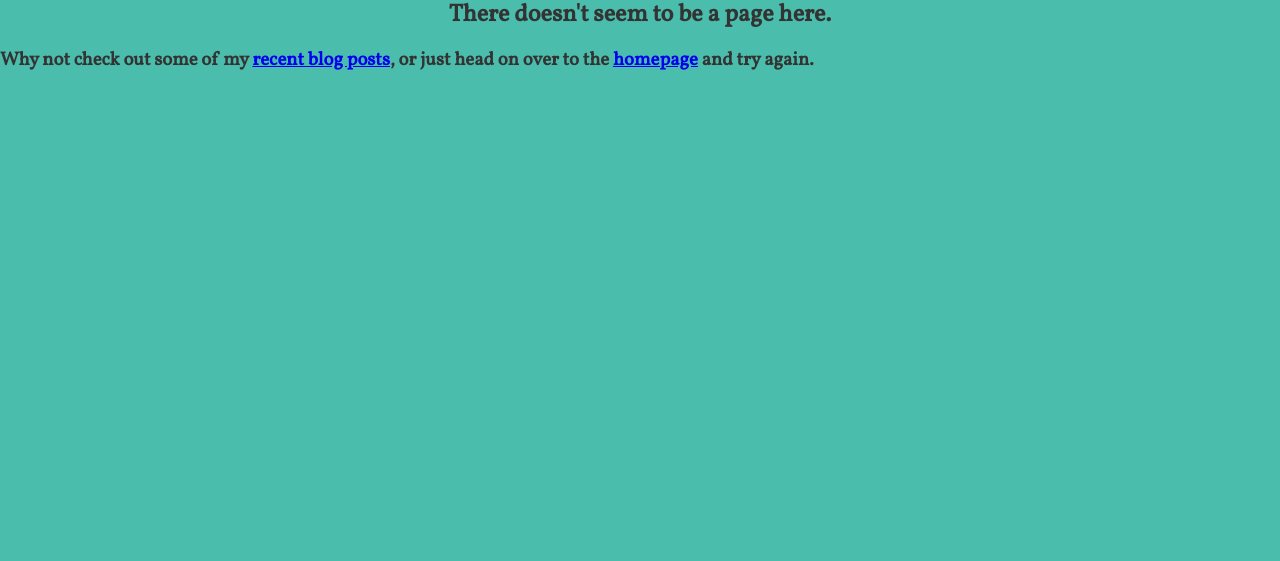
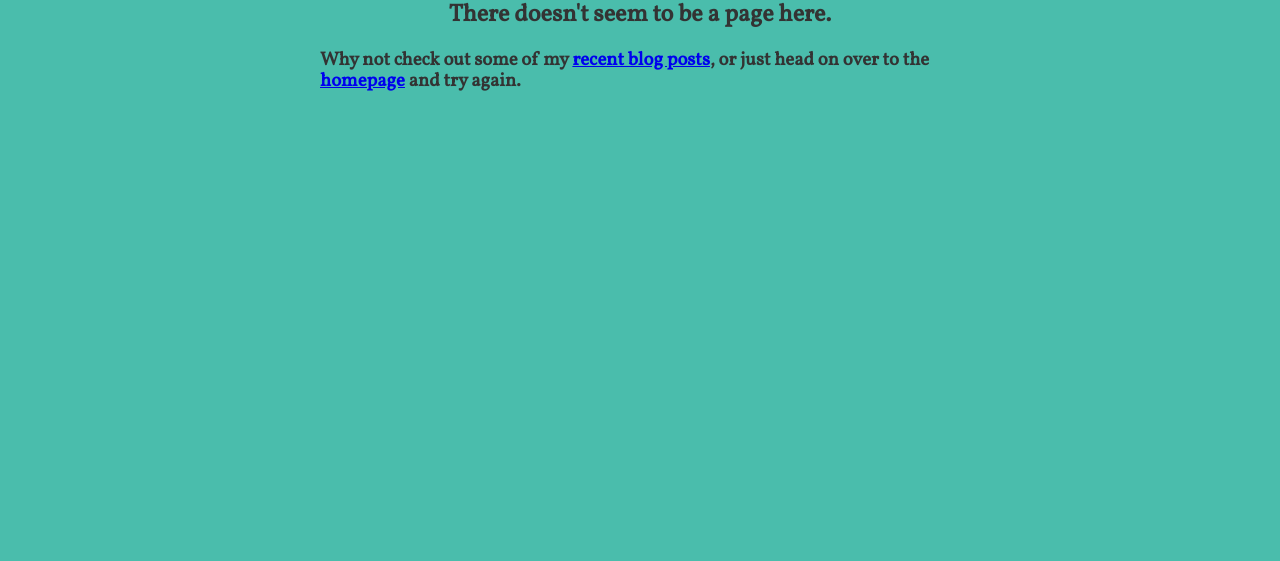
Before and after one commit to benjoy93/website, a plain HTML site: page notfound.html in a window 1280 px wide. Shown: the part 148-709 px from the top of the page. Drawn offline with Linux system fonts and the light colour scheme.

Commit message:
add new classes to 404 page

```diff
--- a/notfound.html
+++ b/notfound.html
@@ -37,7 +37,7 @@
             </div>
         </div>
 
-        <div class="not-found-top blog-list-section">
+        <div class="wrapper top-margin not-found">
             <h1>Yikes!</h1>
             <h2>There doesn't seem to be a page here.</h2>
 
```
